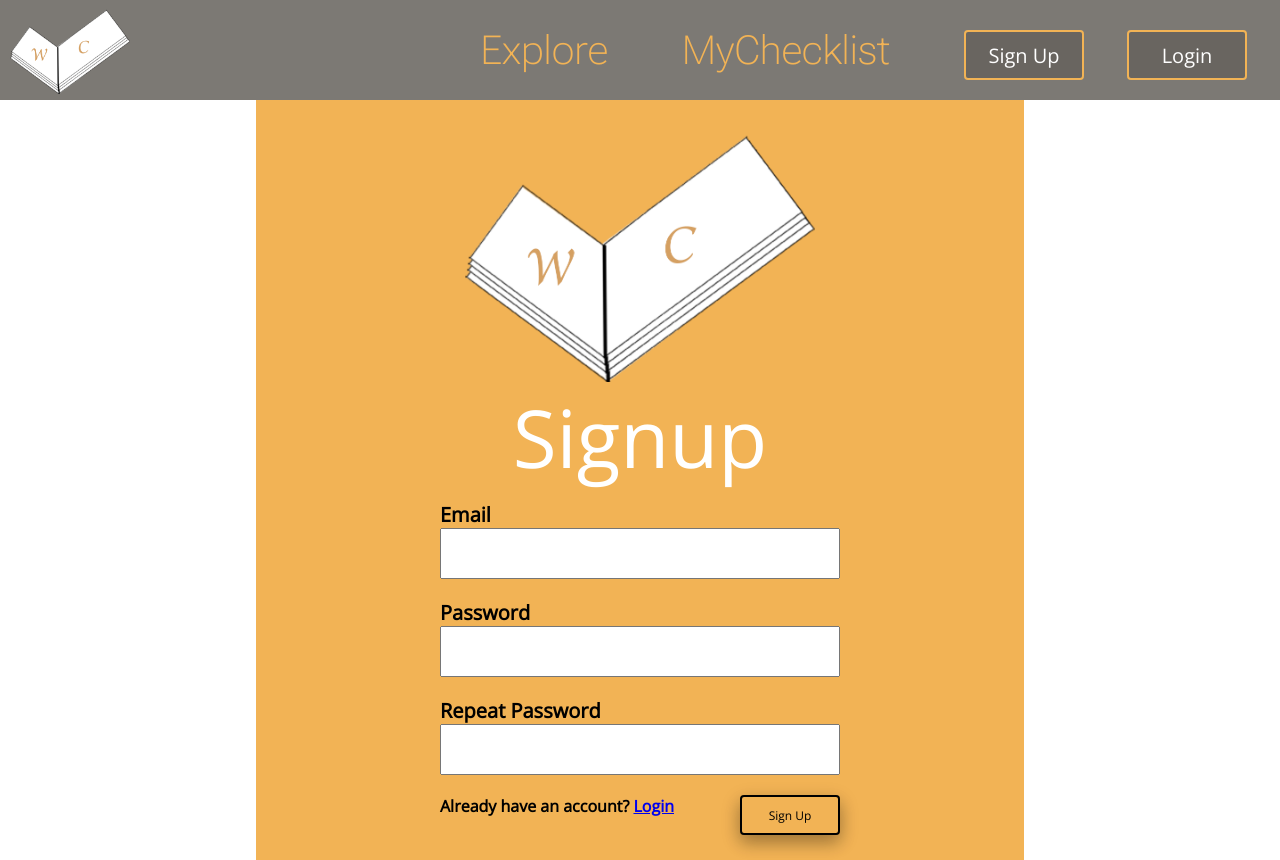
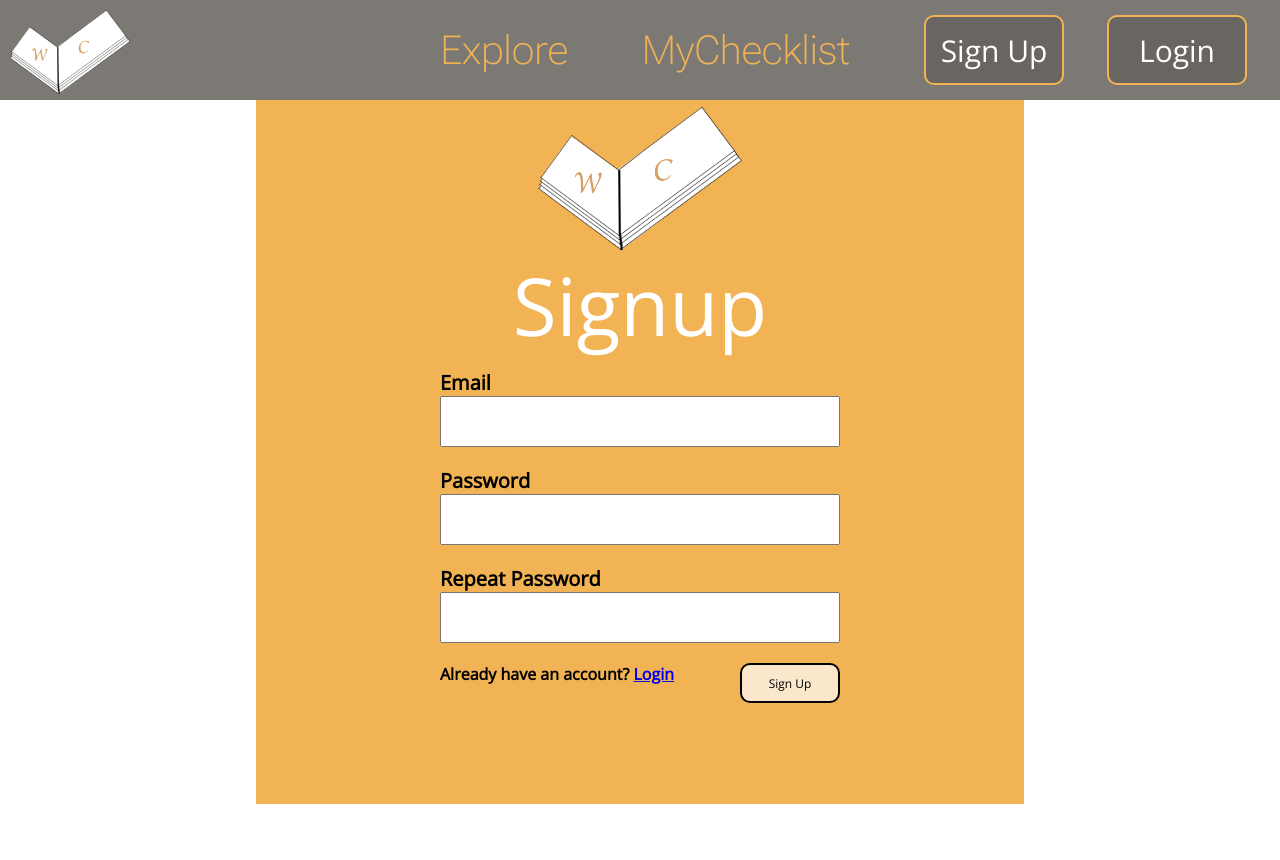
Before and after one commit to bigctai/writerschecklist, a React (Create React App) app: page /SignUp in a window 1280 px wide. After the commit the page ends 804 px from the top, so only its background shows below. Built offline with nearby package versions, Linux system fonts and the light colour scheme; a web font is replaced by a local one.

Commit message:
updated user interface of login/signup and search bar

```diff
--- a/src/components/Button/Button.css
+++ b/src/components/Button/Button.css
@@ -4,21 +4,21 @@
   }
 
   .btn {
-    border-radius: 4px;
+    border-radius: 10px;
     outline: none;
     border: none;
     cursor: pointer;
   }
 
   .btn--primary {
-    background-color: var(--primary);
+    background-color: rgba(242, 179, 85, .71);
     color: black;
     border: 2px solid black;
     box-shadow: 0 8px 16px 0 rgba(0,0,0,0.2), 0 6px 20px 0 rgba(0,0,0,0.19);
   }
 
   .btn--white {
-    background-color: white;
+    background-color: rgb(255, 255, 255, .7);
     color: black;
     border: 2px solid black;
     transition: all 0.3s ease-out;
@@ -63,9 +63,9 @@
   }
 
   .btn--fixed{
-    width: 120px;
-    height: 50px;
-    font-size: 20px;
+    width: 140px;
+    height: 70px;
+    font-size: 30px;
   }
 
   .btn--primary:hover,
@@ -80,5 +80,6 @@
   }
 
   .btn--white:hover{
-    color: var(--primary)
+    color: var(--primary);
+    background: rgba(255, 255, 255);
   }
--- a/src/components/Form.css
+++ b/src/components/Form.css
@@ -13,8 +13,7 @@
 .container{
     display: flex;
     align-items: center;
-    height: 95vh;
-    justify-content: center;
+    height: 88vh;
     flex-direction: column;
     width: 60%;
     position: sticky;
@@ -48,8 +47,8 @@ input:hover{
 }
 
 .logo{
-    height: 257px;
-    width: 350px;
+    height: 150px;
+    width: 204px;
 }
 
 .bottom-container{
--- a/src/components/Form.jsx
+++ b/src/components/Form.jsx
@@ -123,12 +123,14 @@ export default function Form({ formType, setToken }) {
           {checkFormType === "Signup" ? (
             <Button
               className="enter-btn"
+              buttonStyle="btn--white"
               onClick={(event) => checkInput(event)}
               children="Sign Up"
             />
           ) : (
             <Button
               className="enter-btn"
+              buttonStyle="btn--white"
               onClick={(event) => checkInput(event)}
               children="Login"
             ></Button>
--- a/src/components/Navbar.css
+++ b/src/components/Navbar.css
@@ -172,7 +172,7 @@
       border-radius: 4px;
       width: 80%;
       text-decoration: none;
-      font-size: 1.5rem;
+      font-size: 40px;
       background-color: transparent;
       color: #fff;
       padding: 14px 20px;
--- a/src/components/Search.css
+++ b/src/components/Search.css
@@ -1,6 +1,7 @@
 .search-container{
-    min-height: 90vh;
-    width: 90%;
+
+    height: 90vh;
+    width: 100%;
     display: flex;
     flex-direction: column;
     align-items: center;
@@ -10,16 +11,30 @@
     object-fit: contain;
 }
 
+.colored-container{
+    height: 85%;
+    background: rgba(102, 98, 92, 0.71);
+    width: 85%;
+    display: flex;
+    align-items: center;
+    margin-right: auto;
+    margin-left: auto;
+    flex-direction: column;
+    justify-content: center;
+}
+
 .searching{
     width:70%;
 }
 
 .bar{
     width:100%;
-    height: 70px;
+    height: 60px;
     margin-left:auto;
     margin-right: auto;
-    font-size: 40px;
+    font-size: 30px;
+    border-radius: 2px;
+    border: 2px solid rgba(242, 179, 85);
 }
 
 .none{
@@ -55,4 +70,5 @@
 .enter-btn{
     display: flex;
     align-items:flex-end;
+    justify-content:end;
 }
--- a/src/components/Search.jsx
+++ b/src/components/Search.jsx
@@ -63,6 +63,7 @@ function Search() {
   };
   return (
     <div className="search-container">
+      <div className="colored-container">
         <Title
           color="orange"
           size="small"
@@ -194,6 +195,7 @@ function Search() {
               <Button
                 buttonStyle="btn--white"
                 buttonSize="btn--medium"
+                //NEED TO ADD SEARCH OPTIONS
                 destination={`/Explore${`/${wordCount}`}${`/${actualAgeRange}`}${`/${status}`}`}
               >
                 Enter
@@ -202,6 +204,7 @@ function Search() {
           </div>
         </div>
       </div>
+    </div>
   );
 }
 
--- a/src/components/Title/Title.css
+++ b/src/components/Title/Title.css
@@ -12,6 +12,10 @@
     color: white;
 }
 
+.grey{
+    color: rgba(102, 98, 92, 0.71);
+}
+
 .small{
     font-size: 80px;
 }
```
Lines whose indentation alone changed are shown as unchanged.
